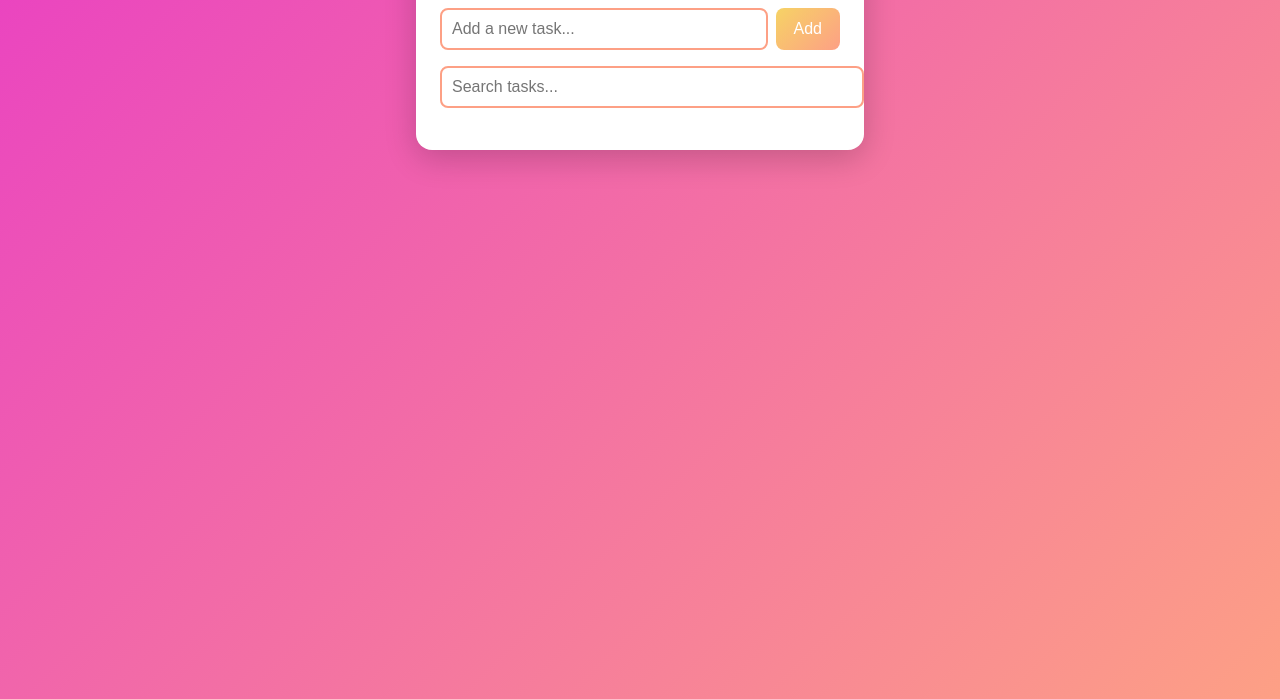
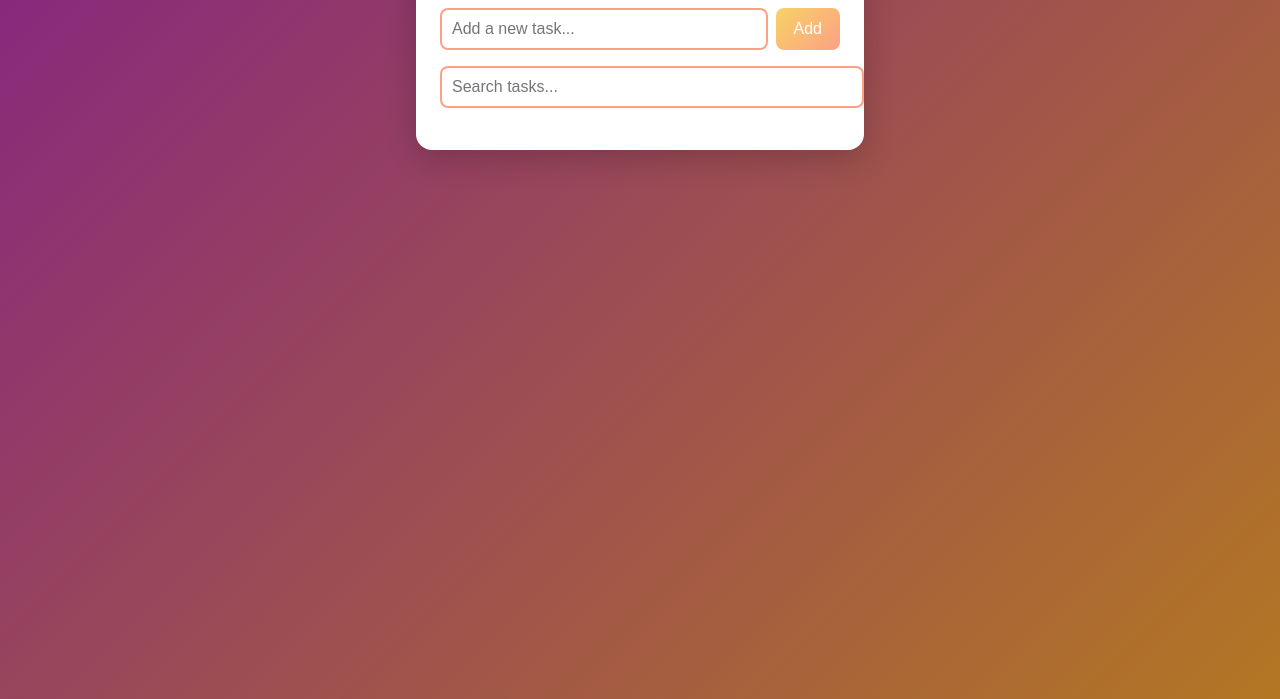
Before and after one commit to CodewithThandi/to-do-list-app, a plain HTML site: page index.html in a window 1280 px wide. Shown: the part 151-850 px from the top of the page. Drawn offline with Linux system fonts and the light colour scheme.

Commit message:
Add files via upload

```diff
--- a/index.html
+++ b/index.html
@@ -6,7 +6,7 @@
     <meta name="viewport" content="width=device-width, initial-scale=1.0">
     <style>
         body {
-            background: linear-gradient(135deg, #e93ec4 0%, #fda085 100%);
+            background: linear-gradient(135deg, #852383 0%, #b37723 100%);
             font-family: 'Segoe UI', sans-serif;
             margin: 0;
             padding: 0;
```
